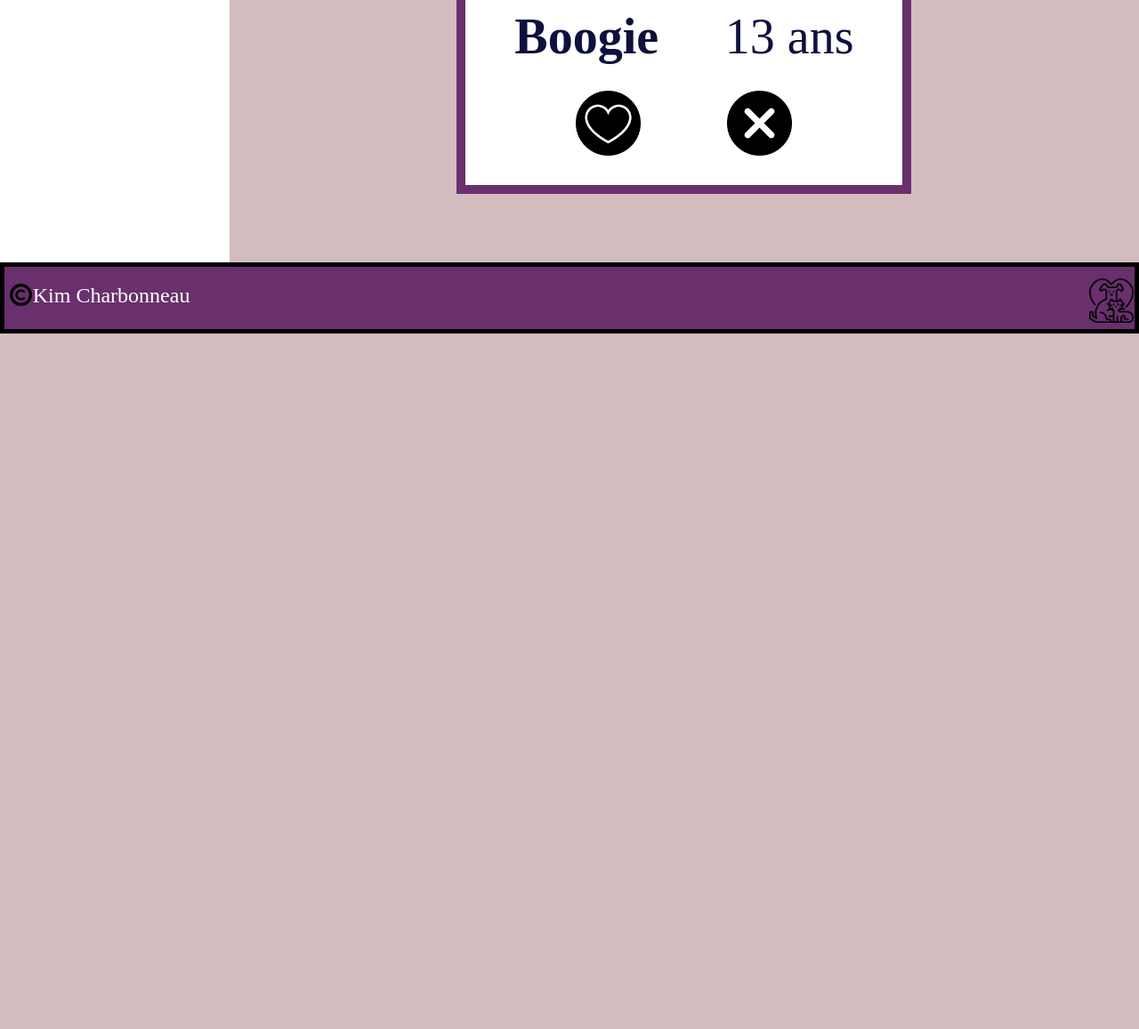
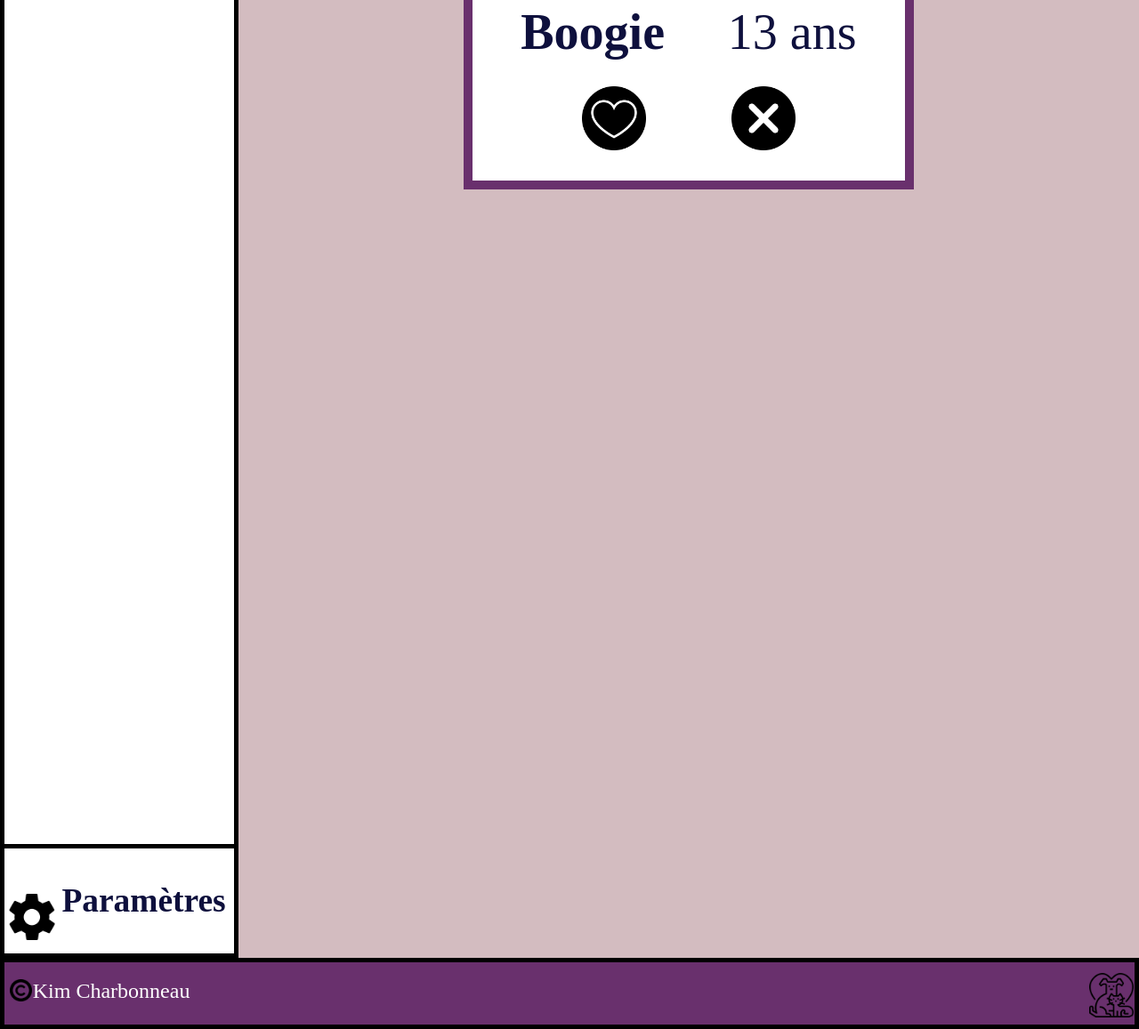
Before and after one commit to BoogieK/ProjetSynthese-Anidoption, a PHP site: page /html/pagePrincipaleUtilisateur.php in a window 1280 px wide. Shown: the part 693-1850 px from the top of the page at 89% size. Before the commit the page ends 1068 px from the top, so only its background shows below. Run offline with PHP 8.4, Linux system fonts and the light colour scheme; some web fonts are replaced.

Commit message:
page principale user finie

```diff
--- a/Anidoption/css/pagePrincipaleUtilisateur.css
+++ b/Anidoption/css/pagePrincipaleUtilisateur.css
@@ -95,46 +95,53 @@ main
     grid-template-columns: repeat(5, 1fr);
     grid-template-rows: auto;
 }
+
 .coteGauche
 {
     display: grid;
     grid-template-columns: repeat(2,1fr);
     grid-template-rows: auto;
+
+    color: #0e103d;
+
 }
+
 .favoris
 {
     grid-column: 1;
     grid-row: 1;
 
     background-color: white;
+    border: 5px solid black;
+}
+
+.favoris h2
+{
+    border-bottom: 5px solid black;
+
 }
 
 .parametres
 {
-    display: grid;
-    grid-template-columns: 1fr, 1fr;
-    grid-template-rows: auto;
+    margin-top: 500%;
+
+    border-top: 5px solid black;
+
+}
+.parametres h3
+{
+    padding-left: 25%;
+}
+.parametres img
+{
+    width: 20%;
+    height: auto;
+
+    padding-left: 2%;
+    margin-top: 20%;
+    float: left;
 }
 
-.parametres img
-{
-    width: 25%;
-    height: auto;
-
-    grid-column: 1;
-    grid-row: 1;
-
-    margin-top: 75%;
-    margin-left: 25%;
-}
-
-.parametres h3
-{
-    grid-column: 2;
-    grid-row: 1;
-
-    margin-right: 10%;
-}
 
 .contenu
 {
```
Also changed, not shown: 2 other files.
